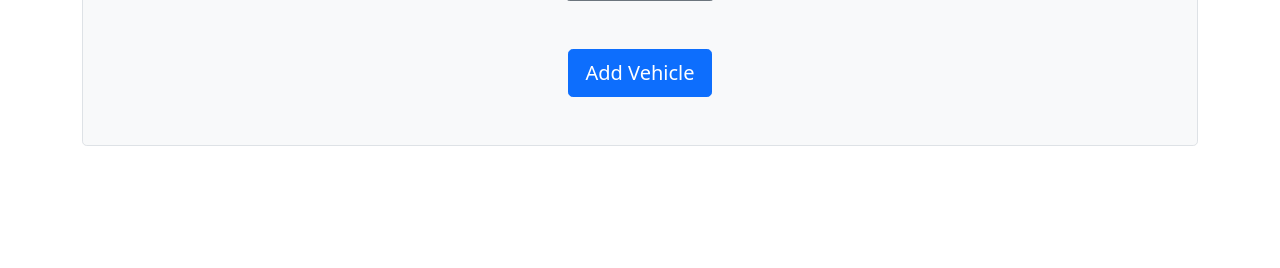
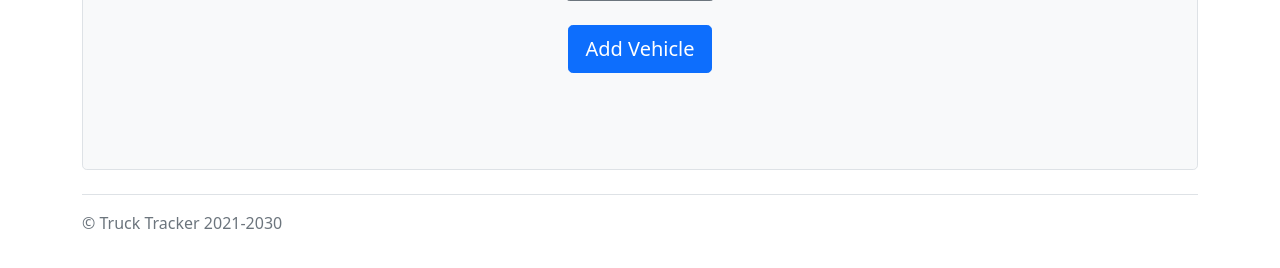
Before and after one commit to CodyBu/Truck-Tracker, a Flask app: page /vehicles in a window 1280 px wide. Shown: the part 444-712 px from the top of the page. Run offline with Flask 2, Linux system fonts and the light colour scheme; a user stored in the database is signed in; data that the repository does not hold is empty; some libraries are stand-ins or nearby versions.

Commit message:
Update vehicles.html

```diff
--- a/templates/vehicles.html
+++ b/templates/vehicles.html
@@ -1,5 +1,3 @@
-
-
 {% extends 'layout.html' %}
 
 {% block title %}Vehicles{% endblock %}
@@ -39,11 +37,17 @@
         {% endfor %}
     </table>
       <input class="btn btn-secondary btn-lg btn-block" type="submit" value="View Vehicle">
+      <br>
+      <br>
+      <div> <a class="btn btn-primary btn-lg btn-block" href="{{ url_for('addVehicle') }}">Add Vehicle</a></div>
     </form>
+    </div>
 </div>
-<div> <a class="btn btn-primary btn-lg btn-block" href="{{ url_for('addVehicle') }}">Add Vehicle</a></div>
 
 
+<footer class="pt-3 mt-4 text-muted border-top">
+  &copy; Truck Tracker 2021-2030
+</footer>
 </div>
 </main>
 {% endblock %}
```
